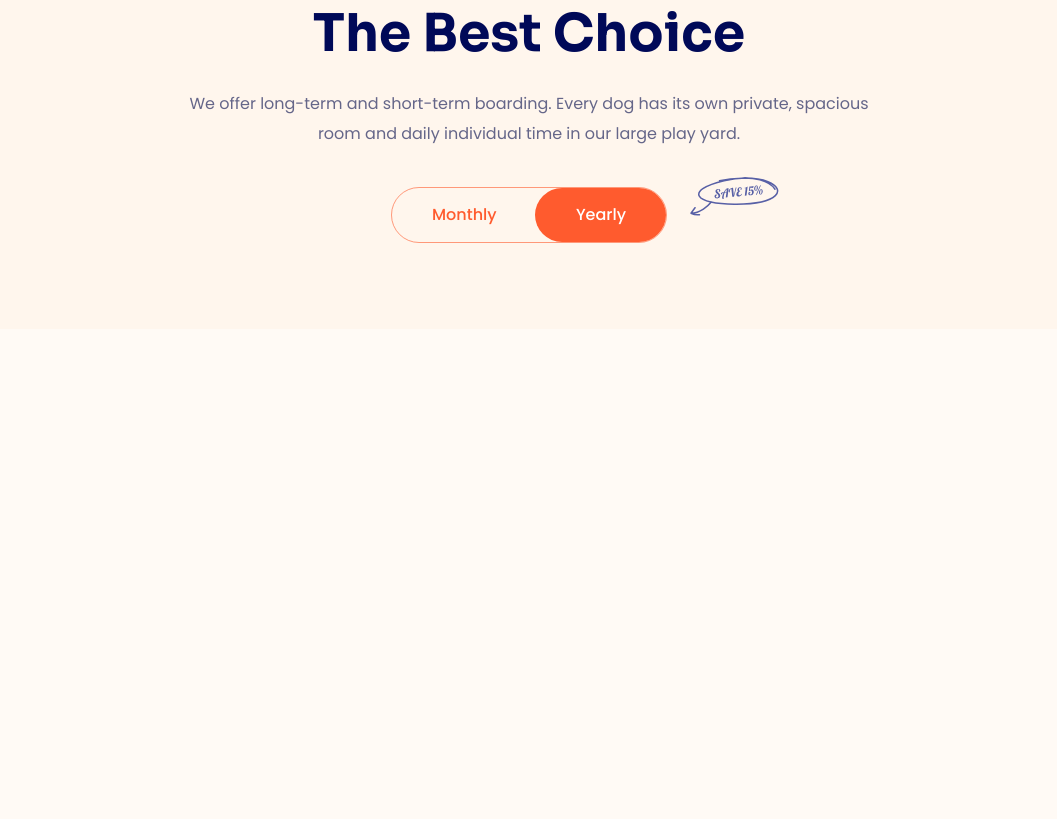
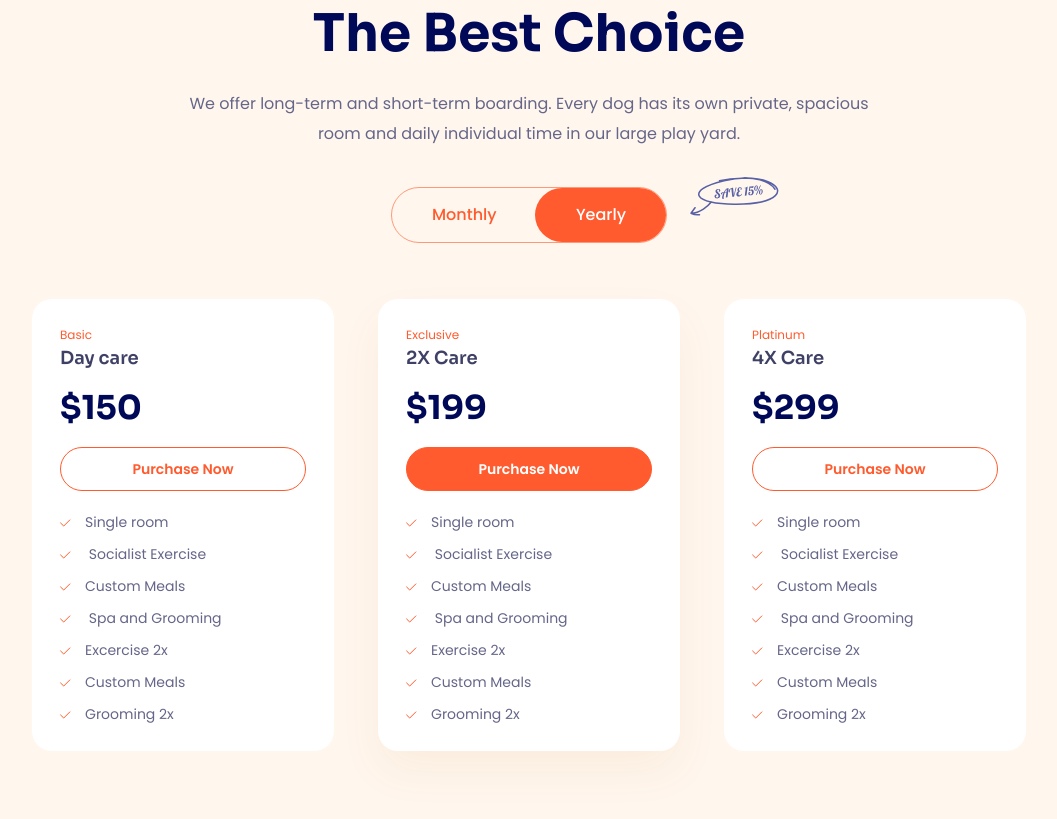
Before and after one commit to duylinh1231/htmlcss-f8-04, a plain HTML site: page index.html in a window 1280 px wide. Shown: the part 4296-5115 px from the top of the page, without its empty margins (111-1168 px from the left). Drawn offline with Linux system fonts and the light colour scheme.

Commit message:
Pricing #2

```diff
--- a/assets/css/styles.css
+++ b/assets/css/styles.css
@@ -62,9 +62,9 @@ h6 {
 }
 
 .btn--primary {
-    background: var(--primary-color);
-    color: #fff;
-    border-color: var(--primary-color);
+    background: var(--primary-color) !important;
+    color: #fff !important;
+    border-color: var(--primary-color) !important;
 }
 
 .btn__icon {
@@ -827,6 +827,10 @@ h6 {
     background: #fff6ed;
 }
 
+.pricing__container {
+    width: 994px;
+}
+
 .pricing__heading,
 .pricing__desc {
     text-align: center;
@@ -902,3 +906,73 @@ h6 {
     right: -112px;
     top: -10px;
 }
+
+.pricing__list {
+    display: grid;
+    grid-template-columns: repeat(3, 1fr);
+    column-gap: 44px;
+    margin-top: 56px;
+}
+
+.pricing__item {
+    padding: 30px 28px;
+    background: #fff;
+    border-radius: 20px;
+}
+
+.pricing__item-active {
+    box-shadow: 0px 20px 44px rgba(195, 108, 22, 0.06);
+}
+
+.pricing__item-type {
+    font-weight: 400;
+    font-size: 1.2rem;
+    line-height: 1;
+    color: #ff5b2e;
+}
+
+.pricing__item-heading {
+    margin-top: 8px;
+    font-family: Sora, sans-serif;
+    font-weight: 600;
+    font-size: 1.8rem;
+    line-height: 1;
+    color: #3f4065;
+}
+
+.pricing__item-price {
+    margin-top: 24px;
+    font-family: Sora, sans-serif;
+    font-weight: 700;
+    font-size: 3.3rem;
+    line-height: 1.03;
+    color: #000958;
+}
+
+.pricing__item-btn {
+    --height: 44px;
+
+    margin-top: 22px;
+    width: 246px;
+    border-color: var(--primary-color);
+    color: var(--primary-color);
+    background: transparent;
+    cursor: pointer;
+}
+
+.pricing__item-list {
+    margin-top: 24px;
+}
+
+.pricing__item-item {
+    margin-top: 18px;
+    font-weight: 400;
+    font-size: 1.4rem;
+    line-height: 1;
+    color: #656689;
+}
+
+.pricing__item-item::before {
+    content: url(../img/pricing-check.svg);
+    margin-right: 14px;
+}
--- a/index.html
+++ b/index.html
@@ -654,7 +654,7 @@
 
             <!-- Pricing -->
             <section class="pricing">
-                <div class="container">
+                <div class="container pricing__container">
                     <h2 class="section-heading pricing__heading">
                         The Best Choice
                     </h2>
@@ -696,6 +696,76 @@
                             />
                         </div>
                     </div>
+                    <div class="pricing__list">
+                        <!-- Item 1 -->
+                        <article class="pricing__item">
+                            <p class="pricing__item-type">Basic</p>
+                            <h3 class="pricing__item-heading">Day care</h3>
+                            <p class="pricing__item-price">$150</p>
+                            <button class="btn pricing__item-btn">
+                                Purchase Now
+                            </button>
+                            <ul class="pricing__item-list">
+                                <li class="pricing__item-item">Single room</li>
+                                <li class="pricing__item-item">
+                                    Socialist Exercise
+                                </li>
+                                <li class="pricing__item-item">Custom Meals</li>
+                                <li class="pricing__item-item">
+                                    Spa and Grooming
+                                </li>
+                                <li class="pricing__item-item">Excercise 2x</li>
+                                <li class="pricing__item-item">Custom Meals</li>
+                                <li class="pricing__item-item">Grooming 2x</li>
+                            </ul>
+                        </article>
+
+                        <!-- Item 2 -->
+                        <article class="pricing__item pricing__item-active">
+                            <p class="pricing__item-type">Exclusive</p>
+                            <h3 class="pricing__item-heading">2X Care</h3>
+                            <p class="pricing__item-price">$199</p>
+                            <button class="btn btn--primary pricing__item-btn">
+                                Purchase Now
+                            </button>
+                            <ul class="pricing__item-list">
+                                <li class="pricing__item-item">Single room</li>
+                                <li class="pricing__item-item">
+                                    Socialist Exercise
+                                </li>
+                                <li class="pricing__item-item">Custom Meals</li>
+                                <li class="pricing__item-item">
+                                    Spa and Grooming
+                                </li>
+                                <li class="pricing__item-item">Exercise 2x</li>
+                                <li class="pricing__item-item">Custom Meals</li>
+                                <li class="pricing__item-item">Grooming 2x</li>
+                            </ul>
+                        </article>
+
+                        <!-- Item 3 -->
+                        <article class="pricing__item">
+                            <p class="pricing__item-type">Platinum</p>
+                            <h3 class="pricing__item-heading">4X Care</h3>
+                            <p class="pricing__item-price">$299</p>
+                            <button class="btn pricing__item-btn">
+                                Purchase Now
+                            </button>
+                            <ul class="pricing__item-list">
+                                <li class="pricing__item-item">Single room</li>
+                                <li class="pricing__item-item">
+                                    Socialist Exercise
+                                </li>
+                                <li class="pricing__item-item">Custom Meals</li>
+                                <li class="pricing__item-item">
+                                    Spa and Grooming
+                                </li>
+                                <li class="pricing__item-item">Excercise 2x</li>
+                                <li class="pricing__item-item">Custom Meals</li>
+                                <li class="pricing__item-item">Grooming 2x</li>
+                            </ul>
+                        </article>
+                    </div>
                 </div>
             </section>
         </main>
```
Also changed, not shown: assets/img/pricing-check.svg (added).
